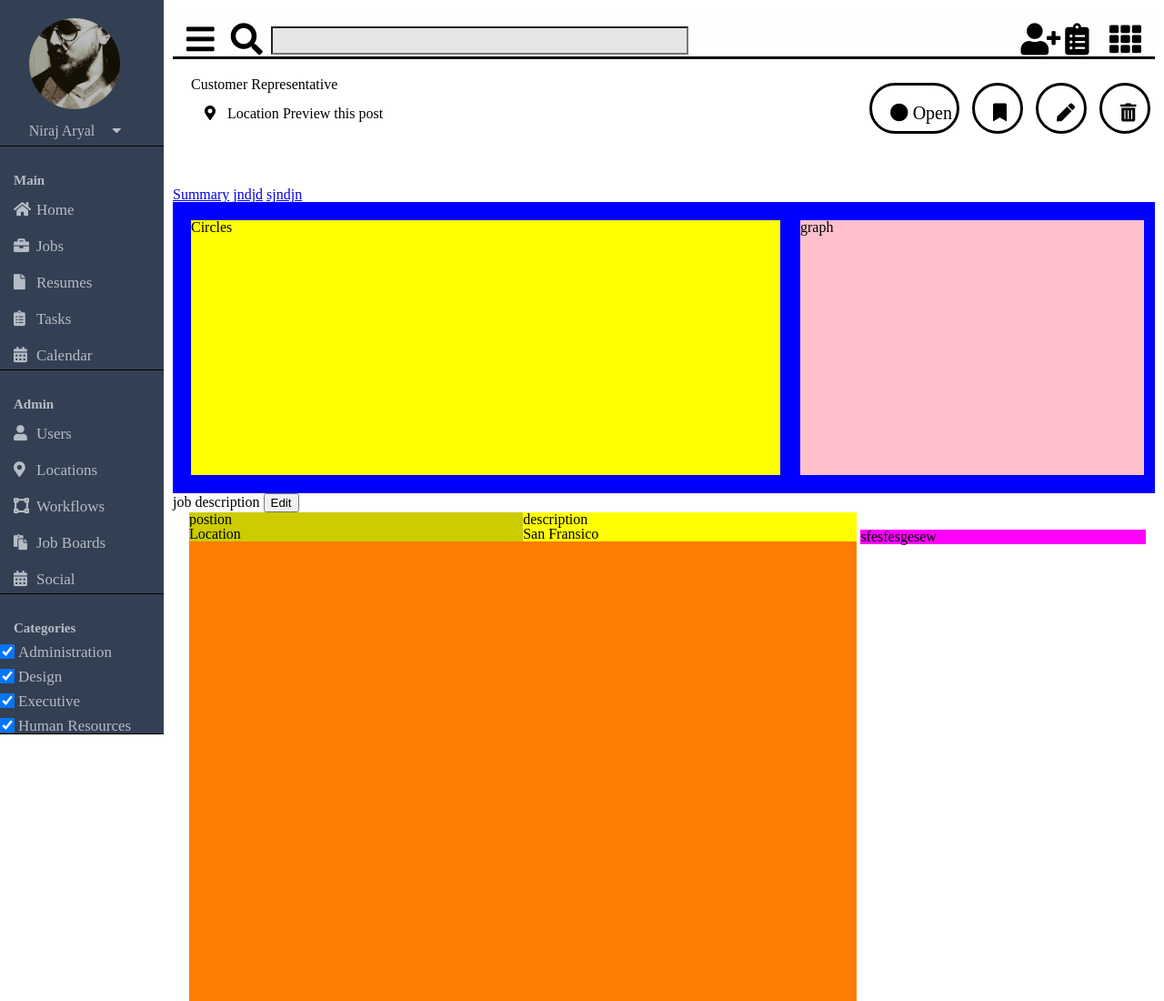
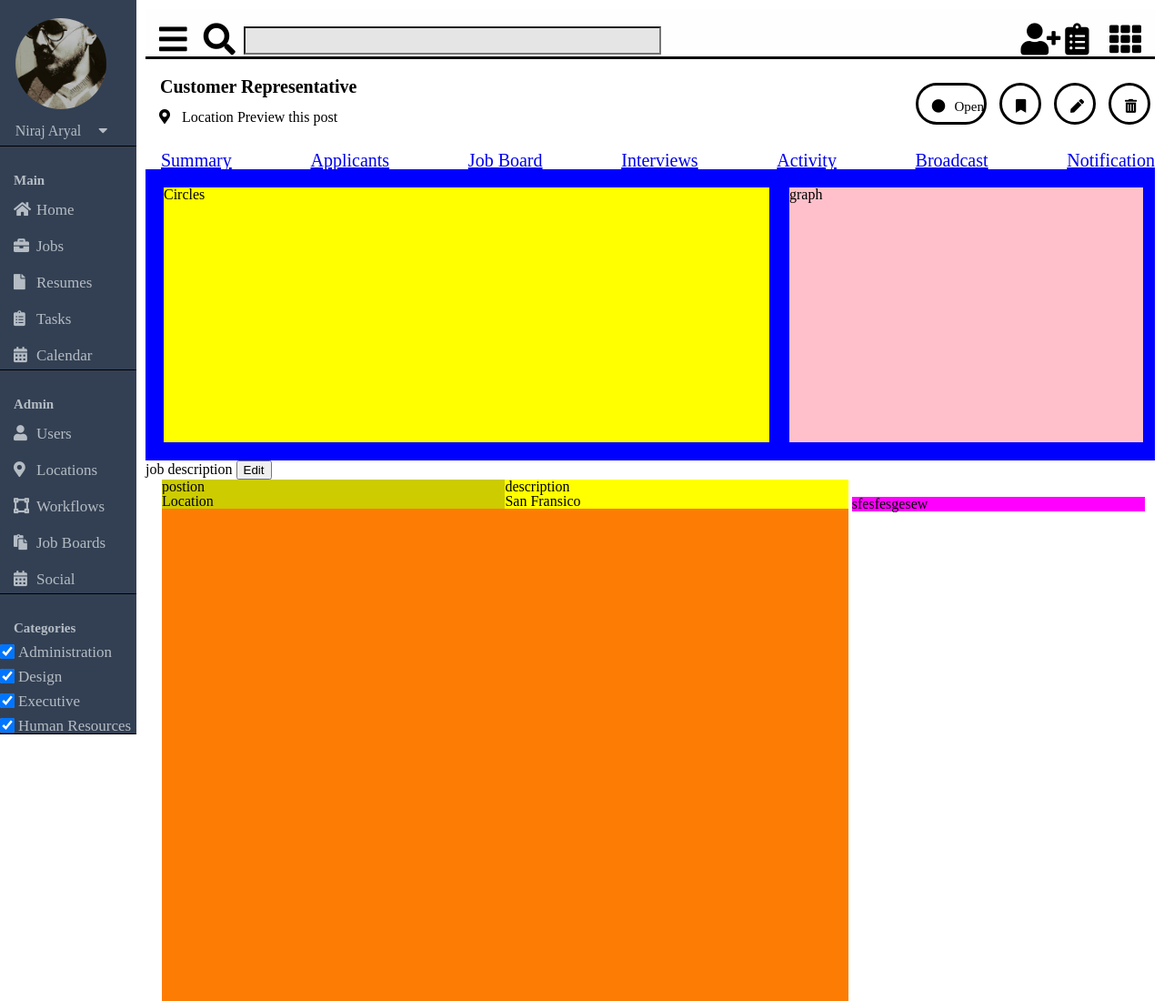
Before and after one commit to niroz11/static-comp2, a plain HTML site: page index.html in a window 1280 px wide. Shown: the top 1100 px of the page at 91% size. Drawn offline with Linux system fonts and the light colour scheme.

Commit message:
displays title menu inline

```diff
--- a/index.html
+++ b/index.html
@@ -60,6 +60,10 @@
 				<form id="search-input">
 					<i class="fas fa-search"></i>
 					<input id="search-box" type="text" name="Search">
+
+
+
+
 				</form>
 				<nav id="search-bar-icons">
 					<i class="fas fa-user-plus" ></i>
@@ -85,8 +89,12 @@
 
 		<section id="title-menu">
 				<a href="#">Summary</a>
-				<a href="#">jndjd</a>
-				<a href="#">sjndjn</a>
+				<a href="#">Applicants</a>
+				<a href="#">Job Board</a>
+				<a href="#">Interviews</a>
+				<a href="#">Activity</a>
+				<a href="#">Broadcast</a>
+				<a href="#">Notification</a>
 		</section>
 
 
--- a/style.css
+++ b/style.css
@@ -9,8 +9,8 @@ body{
   width: 100%;
 	display: grid;
 
-	grid-template-columns: 180px 2fr;
-    grid-template-rows: 75px 150px 100px 300px 1fr;
+	grid-template-columns: 150px 2fr;
+  grid-template-rows:  150px 150px 100px 300px 1fr;
 	grid-template-areas:
 		"aside searchbar"
 		"aside  title"
@@ -128,10 +128,26 @@ img{
 
 #title-menu{
   grid-area: title-menu;
+  display: flex;
+  justify-content: flex-start;
+  justify-content: space-between;
+  margin-left: 17px;
+  text-decoration: none;
+  font-size: 20px;
 }
 #title-container{
   display: flex;
   flex-direction: row;
+}
+
+#title-bar h1{
+  margin-left: -4px;
+  font-weight: bold;
+  font-size: 20px;
+}
+
+#title-bar p{
+  margin-left: -20px;
 }
 
 
@@ -172,7 +188,7 @@ img{
 #title-left{
   /*background-color: green;*/
   display: inline-block;
-  height: 15vh;
+  height: 10vh;
 
   margin-top: 21px;
   margin-left: auto;
@@ -184,15 +200,20 @@ img{
   border-radius:
   display: inline-block;
 
+
     border: 3px solid black;
     border-radius: 40px;
     margin: 0 auto;
-    padding: 5px;
+    /*padding: 5px;*/
     margin: 5px;
 
 
-    font-size: 20px;
+    font-size: 15px;
 
+}
+
+#title-left ul li i{
+  font-size: 15px;
 }
 
 
```
